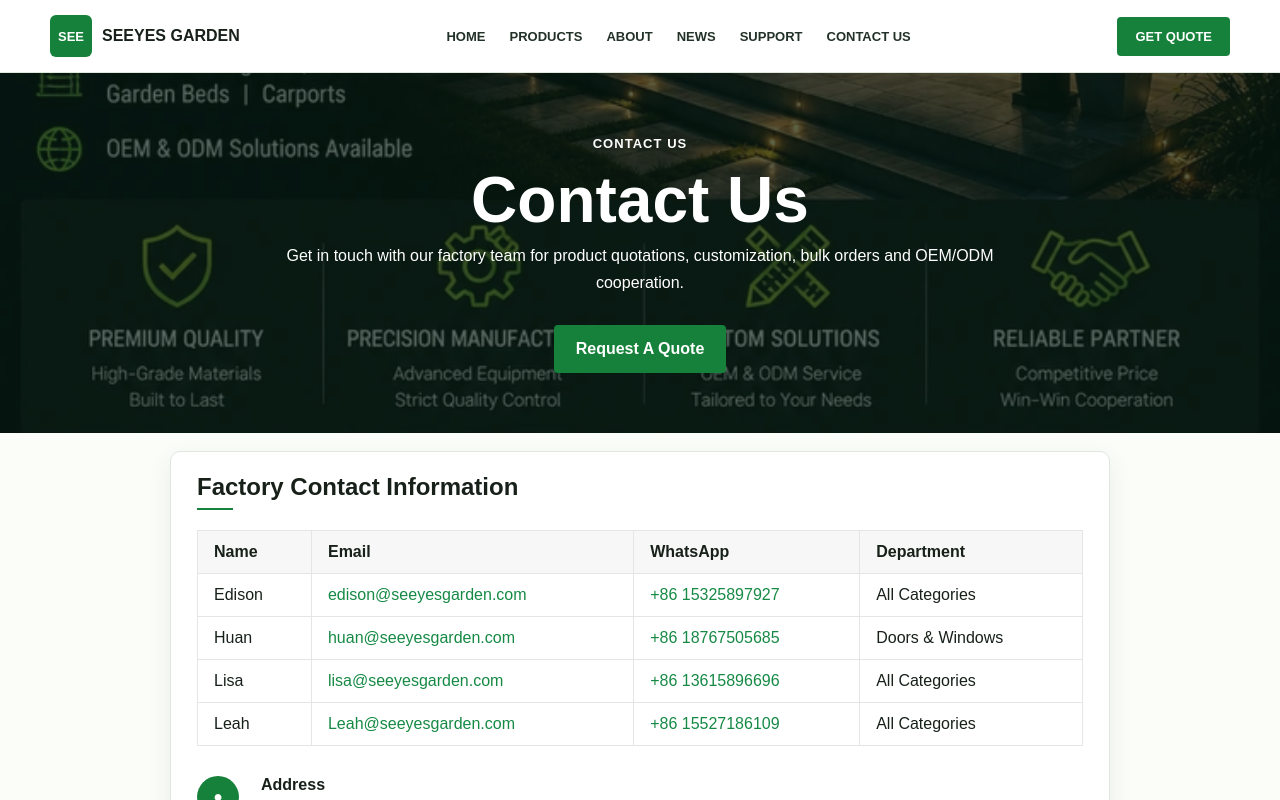
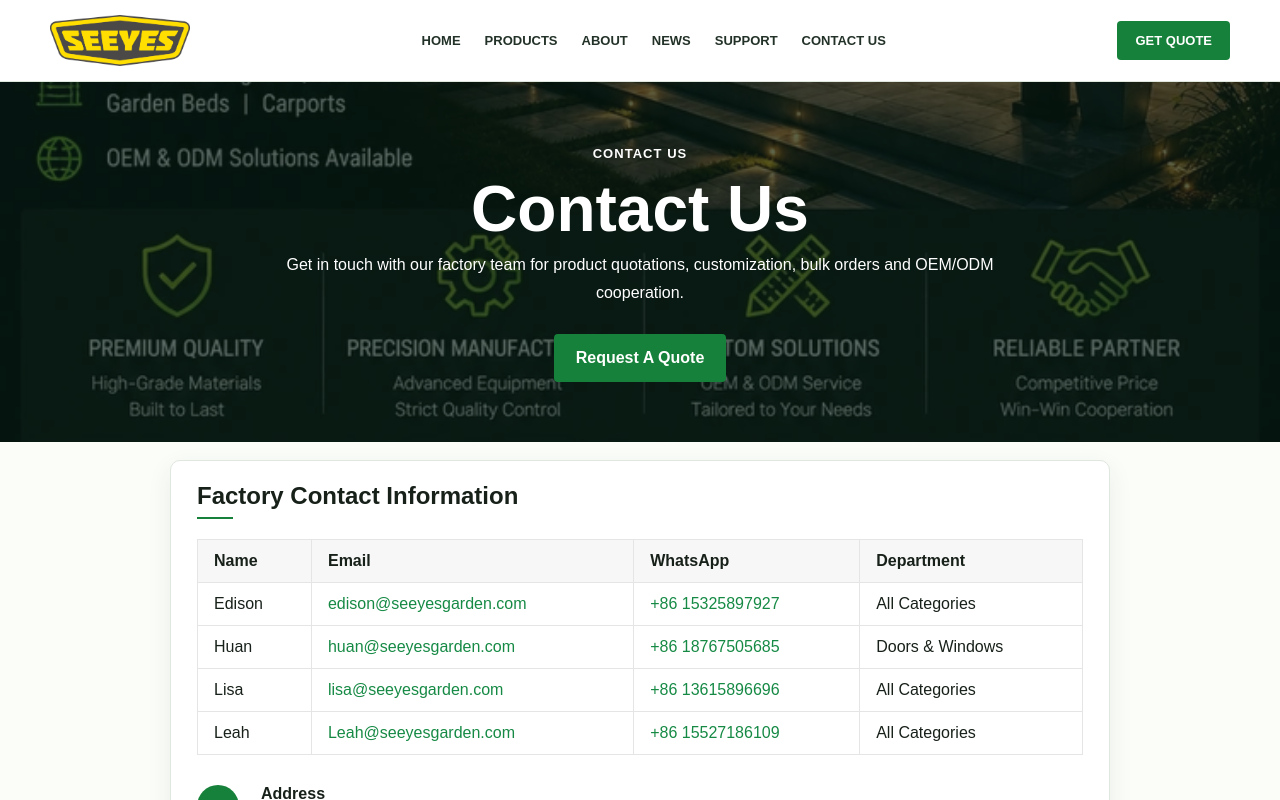
Before and after one commit to Sarim947/see-yes-garden-next, a Next.js app: page /contact in a window 1280 px wide. Shown: the top 800 px of the page. Built offline with nearby package versions, Linux system fonts and the light colour scheme.

Commit message:
change logo

```diff
--- a/app/globals.css
+++ b/app/globals.css
@@ -68,15 +68,10 @@ a {
   font-weight: 900;
 }
 
-.brand-mark {
-  display: grid;
-  width: 42px;
-  height: 42px;
-  place-items: center;
-  border-radius: 6px;
-  background: var(--green);
-  color: #fff;
-  font-size: 13px;
+.brand img {
+  display: block;
+  width: 140px;
+  height: auto;
 }
 
 .site-header nav {
@@ -1945,8 +1940,8 @@ p {
     padding: 11px 14px;
   }
 
-  .brand span:last-child {
-    font-size: 14px;
+  .brand img {
+    width: 110px;
   }
 
   .hero {
--- a/components/SiteHeader.tsx
+++ b/components/SiteHeader.tsx
@@ -1,6 +1,7 @@
 "use client";
 
 import { useState } from "react";
+import Image from "next/image";
 import { categorySlug, getCategoryCounts } from "@/data/productsCatalog";
 
 const navItems = [
@@ -18,8 +19,7 @@ export default function SiteHeader() {
   return (
     <header className={`site-header${isOpen ? " is-open" : ""}`}>
       <a className="brand" href="/">
-        <span className="brand-mark">SEE</span>
-        <span>SEEYES GARDEN</span>
+        <Image src="/images/seeyeslogo.png" alt="SeeYes Garden" width={140} height={51} priority />
       </a>
       <nav aria-label="Main navigation">
         <a href="/">HOME</a>
```
Also changed, not shown: public/images/seeyeslogo.png (added).
